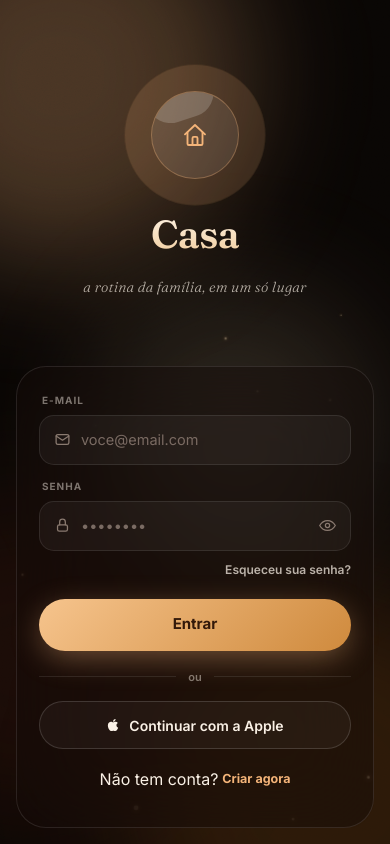
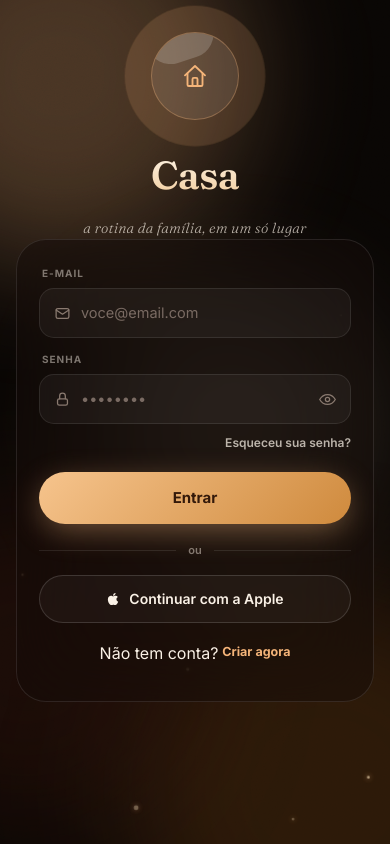
Before and after one commit to Murillooh/Meio-a-Meio, a React (Vite) app in the folder app/: page /login in a window 390 px wide. Built offline with nearby package versions, Linux system fonts and the light colour scheme; no server answers.

Commit message:
Corrige responsividade no iPhone, impedindo obstrução da câmera e eliminando a faixa marrom no rodapé

```diff
--- a/app/src/pages/Login.css
+++ b/app/src/pages/Login.css
@@ -4,11 +4,11 @@
   font-family: 'Inter', -apple-system, sans-serif;
   display: flex;
   flex-direction: column;
-  position: fixed;
-  top: 0;
-  left: 0;
-  right: 0;
-  bottom: 0;
+  min-height: 100dvh;
+  margin-top: calc(-1 * env(safe-area-inset-top, 0px));
+  margin-left: calc(-1 * env(safe-area-inset-left, 0px));
+  margin-right: calc(-1 * env(safe-area-inset-right, 0px));
+  position: relative;
   z-index: 50;
 }
 
@@ -16,11 +16,10 @@
   position: relative;
   flex: 1;
   width: 100%;
-  overflow-y: auto;
-  overflow-x: hidden;
   background: transparent;
   display: flex;
   flex-direction: column;
+  overflow: hidden;
 }
 
 .login-aurora {
@@ -79,7 +78,7 @@
 .login-foreground { position: relative; z-index: 5; height: 100%; display: flex; flex-direction: column; }
 
 /* ---------- hero ---------- */
-.login-hero { flex: 1; display: flex; flex-direction: column; align-items: center; justify-content: center; padding: 24px 30px 0; text-align: center; }
+.login-hero { flex: 1; display: flex; flex-direction: column; align-items: center; justify-content: center; padding: calc(32px + env(safe-area-inset-top, 44px)) 30px 0; text-align: center; }
 .login-hero-inner { animation: riseIn .7s cubic-bezier(0.33, 1, 0.68, 1) both; animation-delay: .05s; }
 
 .login-badge { position: relative; width: 88px; height: 88px; margin: 0 auto 26px; display: flex; align-items: center; justify-content: center; }
@@ -121,8 +120,7 @@ h1.login-wordmark {
 
 /* ---------- card ---------- */
 .login-card {
-  flex: none; flex-shrink: 0; margin: 0 16px 16px; padding: 26px 22px;
-  padding-bottom: calc(36px + env(safe-area-inset-bottom, 20px));
+  flex: none; flex-shrink: 0; margin: 0 16px 16px; padding: 26px 22px calc(36px + env(safe-area-inset-bottom, 20px));
   border-radius: 30px; background-color: rgba(20, 13, 10, 0.45);
   border: 1px solid rgba(255, 255, 255, 0.1);
   backdrop-filter: blur(40px); -webkit-backdrop-filter: blur(40px);
--- a/app/src/pages/Login.tsx
+++ b/app/src/pages/Login.tsx
@@ -1,4 +1,4 @@
-import { useState, useMemo } from 'react';
+import { useState, useMemo, useEffect } from 'react';
 import { Navigate } from 'react-router-dom';
 import { useAuth } from '@/hooks/useAuth';
 import './Login.css';
@@ -29,6 +29,15 @@ export default function Login() {
         } as React.CSSProperties
       };
     });
+  }, []);
+
+  // Prevent brown body background from showing during iOS overscroll
+  useEffect(() => {
+    const originalBg = document.body.style.backgroundColor;
+    document.body.style.backgroundColor = '#0b0705';
+    return () => {
+      document.body.style.backgroundColor = originalBg;
+    };
   }, []);
 
   if (user) return <Navigate to="/" replace />;
```
